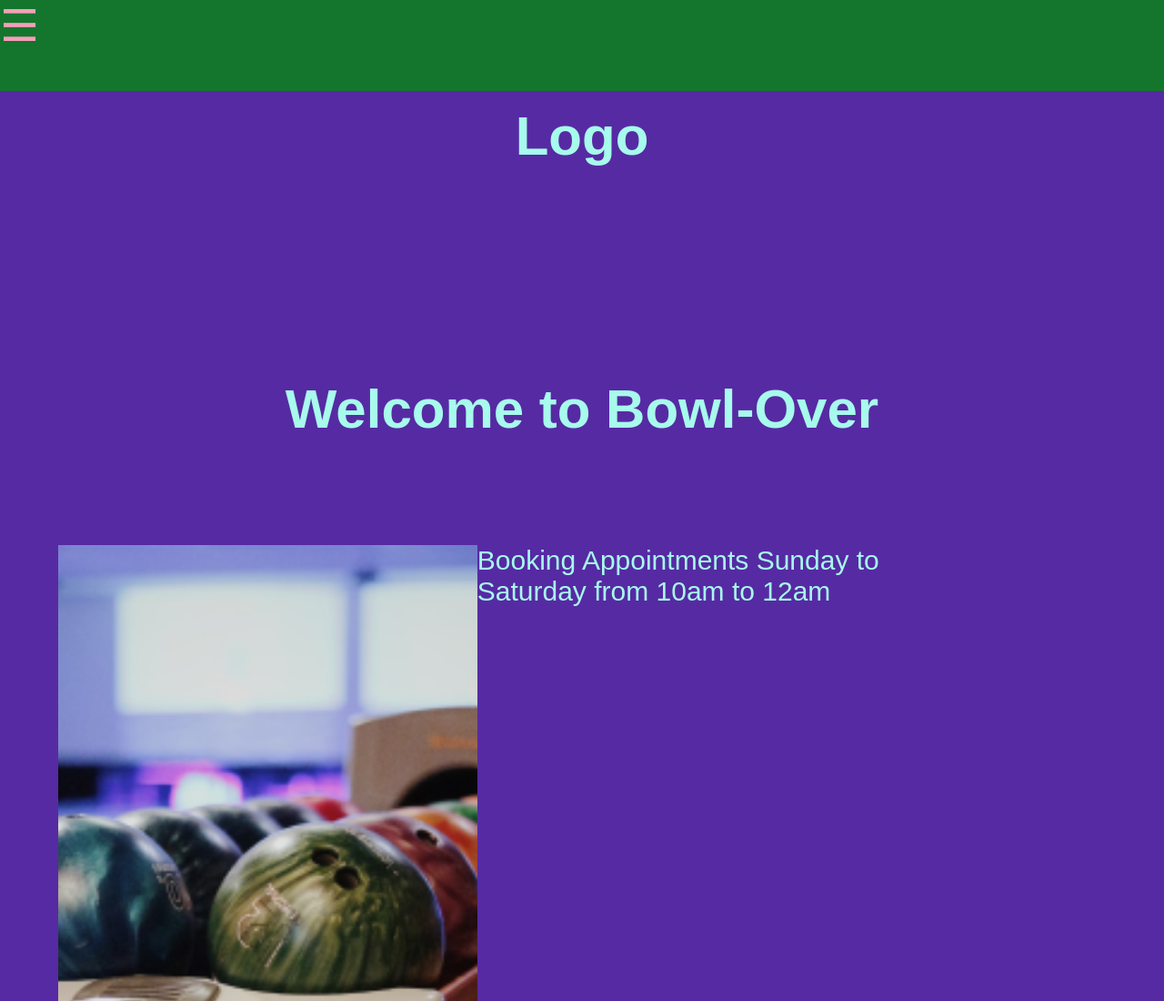
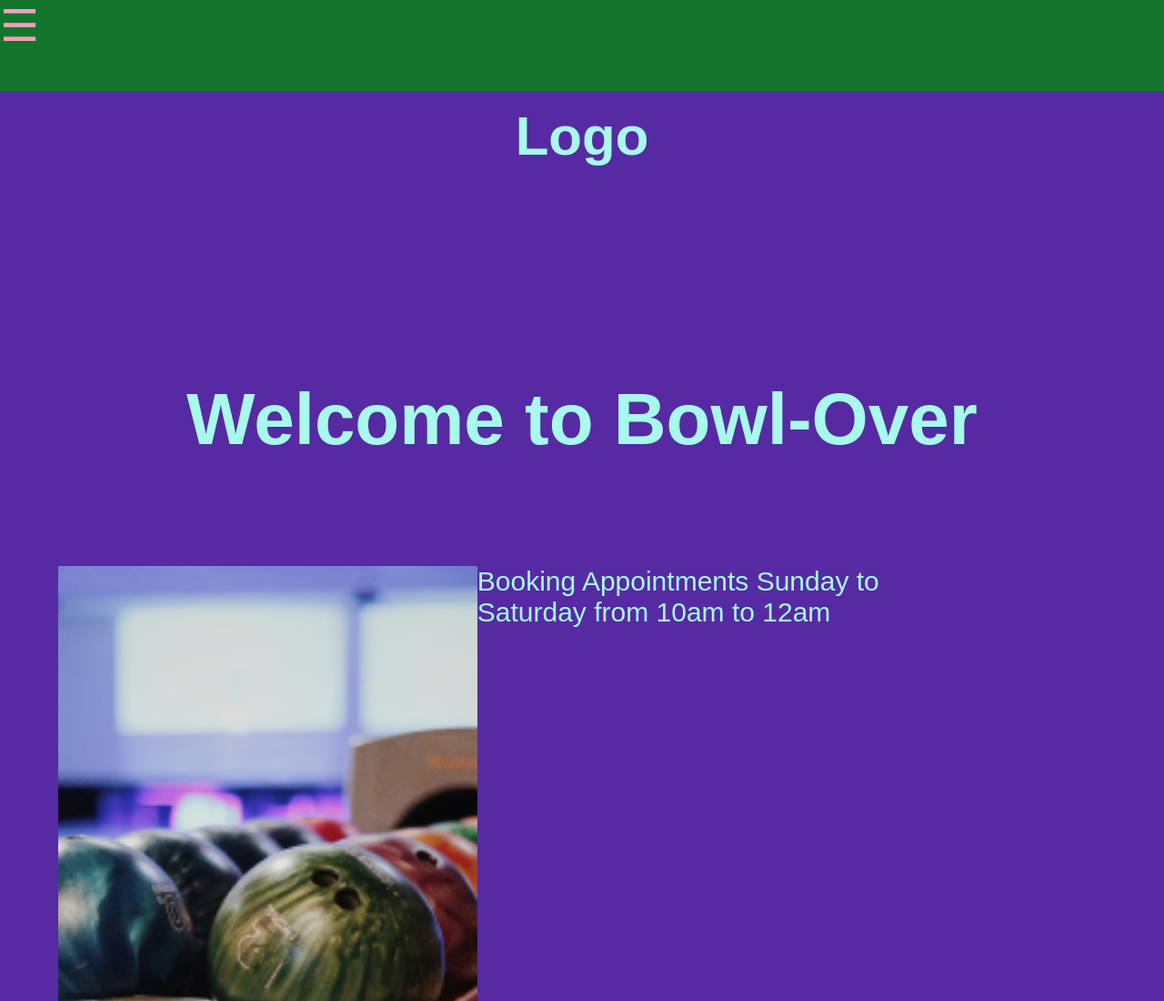
Before and after one commit to GKING51/bowl-over, a plain HTML site: page index.html in a window 1280 px wide. Shown: the top 1100 px of the page at 91% size. Drawn offline with Linux system fonts and the light colour scheme.

Commit message:
Add files via upload

```diff
--- a/css/index.css
+++ b/css/index.css
@@ -2,9 +2,10 @@
     margin: 0;
     padding: 0;
     border: 0;
+}
 
+@import url('https://fonts.googleapis.com/css2?family=Khula:wght@300;400;600;700;800&display=swap');
 
-}
 body {
     background-color: #562AA3;
 }
@@ -75,3 +76,14 @@ footer {
 footer p{
     color:#562AA3;
 }
+
+@media screen and (min-width: 1024px){
+    section {
+        flex-direction:column;
+    }
+
+    h2 {
+        font-size: 80px;
+        margin: center;
+    }
+}
```
